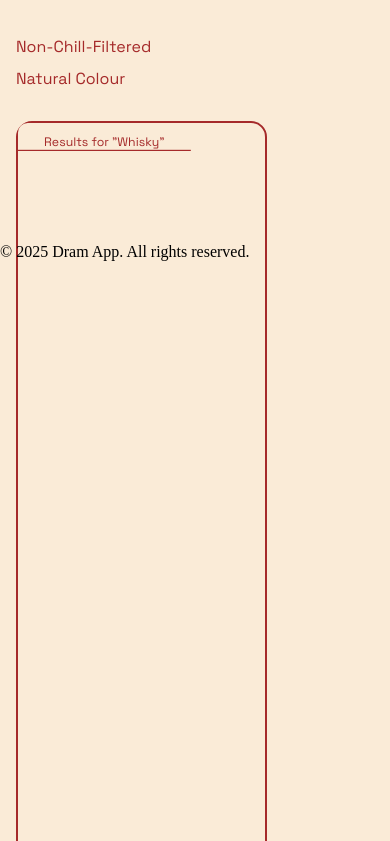
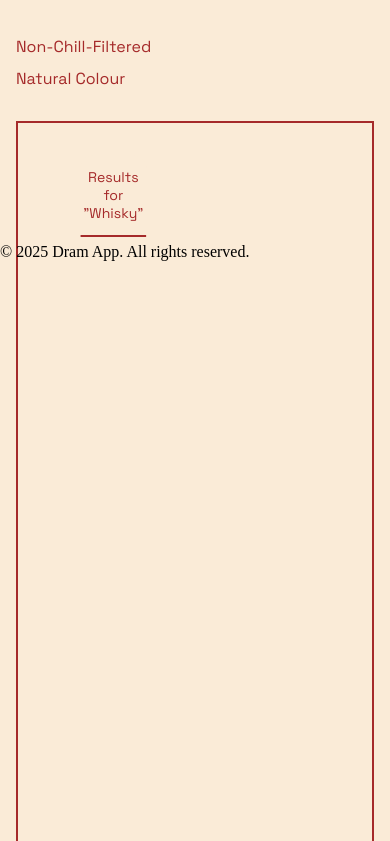
Before and after one commit to cgeldart95/Dram-App, a website: page index.html in a window 390 px wide. Shown: the part 583-1424 px from the top of the page. Drawn offline with Linux system fonts and the light colour scheme.

Commit message:
Your commit message here

```diff
--- a/css/styles.css
+++ b/css/styles.css
@@ -10,6 +10,7 @@ body {
   height: 100%;
   margin: 0;
   padding: 0;
+  min-height: 100%;
 }
 
 body {
@@ -20,16 +21,17 @@ body {
 }
 
 main {
-  flex: 1;
-  padding-top: 12vh; /* This is CRUCIAL for fixed header */
-  flex: 1;
+  padding-top: calc(
+    12vh + 3.5rem
+  ); /* header + results heading */
 }
+
 .view {
   display: flex;
   flex-direction: column;
   padding: 2rem;
   margin: 0 auto;
-  /* min-height: 100vh; */ /* remove this line */
+  min-height: 100vh;
 }
 
 .hidden {
@@ -61,7 +63,6 @@ header {
   z-index: 999;
   background-color: antiquewhite;
   width: 100%;
-
 }
 
 .header-container {
@@ -77,10 +78,6 @@ header {
   gap: 1rem;
   width: 100%;
 }
-
-
-
-
 
 #logo-img {
   width: 190px;
@@ -132,8 +129,6 @@ header {
   min-width: 120px; /* Optional: enforce a minimum width */
   min-height: 50px;
 }
-
-
 
 .login-button:hover {
   background-color: brown;
@@ -352,16 +347,6 @@ header {
 
 /*//////////////////////////////////////////////// The Search Results View */
 
-
-.search-results-view {
-  display: flex;
-  align-items: flex-start;
-  padding: 0 18rem;
-  gap: 2rem;
-  min-height: 100vh;
-  align-items: stretch; /* Allows sticky to behave better */
-}
-
 @media (max-width: 768px) {
   .search-results-view {
     flex-direction: column;
@@ -374,13 +359,13 @@ header {
 .search-results-view {
   display: flex;
   align-items: flex-start;
-  max-width: 1200px; /* Same as header */
-  margin: 0 auto; /* Center it like header */
-  padding: 0 2rem; /* Same as header */
+  max-width: 1200px;
+  margin: 0 auto;
+  padding: 0 2rem;
   gap: 2rem;
   min-height: 100vh;
-  align-items: stretch;
-  position: relative; /* Important for absolute positioning of children */
+  position: relative;
+  background-color: antiquewhite;
 }
 @media (max-width: 768px) {
   .search-results-view {
@@ -402,7 +387,9 @@ header {
   position: fixed;
   top: 12vh; /* Stick below header */
   /* Calculate the right position based on the centered container */
-  right: calc(50% - 725px + 2rem); /* 50% - (max-width/2) + padding */
+  right: calc(
+    50% - 725px + 2rem
+  ); /* 50% - (max-width/2) + padding */
   width: 15rem;
   max-height: calc(100vh - 12vh - 2rem);
   overflow-y: auto;
@@ -491,7 +478,6 @@ header {
   cursor: pointer;
 }
 
-
 #distillery-bottling-btn {
   padding: 0;
   margin-bottom: 0rem;
@@ -574,70 +560,114 @@ img {
 /* Results container - keep it scrollable */
 .results-container {
   display: flex;
-  flex-direction: column;
+  flex-direction: column; /* or row, depending on your layout */
+  align-items: center; /* centers children horizontally inside */
+  justify-content: flex-start; /* or center if needed */
+
+  max-width: 850px; /* restricts overall container width */
+  width: 100%; /* full width up to max */
+  margin: 0 auto; /* centers the container */
+
+  padding: 2rem; /* space inside */
+  gap: 2rem;
+  margin-right: 10rem;
+  min-height: 100vh;
+  background-color: antiquewhite;
   border: 2px solid brown;
-  padding: 0;
-  border-radius: 1rem;
-  min-height: 200vh;
-  width: 70%; /* Adjust as needed */
   box-sizing: border-box;
 }
 /* Keep results heading sticky within its container */
 #results-heading {
   font-family: 'Space Grotesk', sans-serif;
   font-size: 1.1rem;
-  margin: 0;
+  /* margin: 0; */
   padding: 1rem;
-  padding-bottom: 0rem;
   border-bottom: 2px solid brown;
-  display: block;
+  display: flex;
+  justify-content: center; /* centers text inside */
   color: brown;
   text-align: center;
-  width: 100%;
-  position: sticky;
-  top: 12vh; /* Stick below header */
+
+  position: fixed;
+  top: 12vh;
+  /* left: 50%; */
+  transform: translateX(-50%);
+
   background-color: antiquewhite;
-  z-index: 10;
+  z-index: 100;
   border-top-left-radius: calc(1rem - 2px);
   border-top-right-radius: calc(1rem - 2px);
   box-sizing: border-box;
+  width: 40%; /* or use a fixed width like 600px if preferred */
 }
 .results-list {
   list-style: none;
   padding: 1rem;
-  margin-top: 0;
+  padding-top: calc(
+    12vh + 3rem
+  ); /* 3rem for buffer below heading */
+  margin: 0;
   flex: 1;
-  /* Ensure this doesn't interfere with sticky positioning */
-  position: relative;
 }
 img {
   width: 100%;
   height: 130vh;
 }
+@media (max-width: 1000px) {
+  /* REMOVED: transform scale rules */
 
-/* Default size */
-.sidebar-wrapper,
-.results-wrapper {
-  transform: scale(1);
-  transform-origin: top left;
-  transition: transform 0.3s ease;
-}
+  #results-heading {
+    top: calc(
+      12vh * 0.8
+    ); /* Match your header scaling */
+    font-size: calc(1.1rem * 0.9);
+    padding: calc(1rem * 0.9);
+  }
 
-/* Shrink to 90% under 1000px */
-@media (max-width: 1000px) {
-  .sidebar-wrapper,
-  .results-wrapper {
-    transform: scale(0.9);
+  .results-container {
+    width: 75%;
+  }
+
+  .results-list {
+    padding: calc(1rem * 0.9);
   }
 }
 
-/* Shrink to 70% under 800px */
 @media (max-width: 800px) {
-  .sidebar-wrapper,
-  .results-wrapper {
-    transform: scale(0.7);
+  /* REMOVED: transform scale rules */
+
+  .search-results-view {
+    flex-direction: column;
+    padding: 1rem;
+    max-width: none;
+  }
+
+  .filters-sidebar {
+    position: relative;
+    top: auto;
+    right: auto;
+    width: 100%;
+    max-height: none;
+    overflow-y: visible;
+    border-radius: 0;
+    order: 1;
+  }
+
+  .results-container {
+    order: 2;
+    width: 100%;
+  }
+
+  #results-heading {
+    position: sticky; /* Keep sticky on mobile */
+    top: calc(
+      12vh * 0.64
+    ); /* Match your header scaling */
+    font-size: calc(1.1rem * 0.8);
+    padding: calc(1rem * 0.8);
+  }
+
+  .results-list {
+    padding: calc(1rem * 0.8);
   }
 }
-
-
-/* //////////////// *
--- a/index.html
+++ b/index.html
@@ -204,8 +204,8 @@
       src="/js/controller.js"
       defer
     ></script>
+    <footer>
+      <p>&copy; 2025 Dram App. All rights reserved.</p>
+    </footer>
   </body>
-  <footer>
-    <p>&copy; 2025 Dram App. All rights reserved.</p>
-  </footer>
 </html>
```
